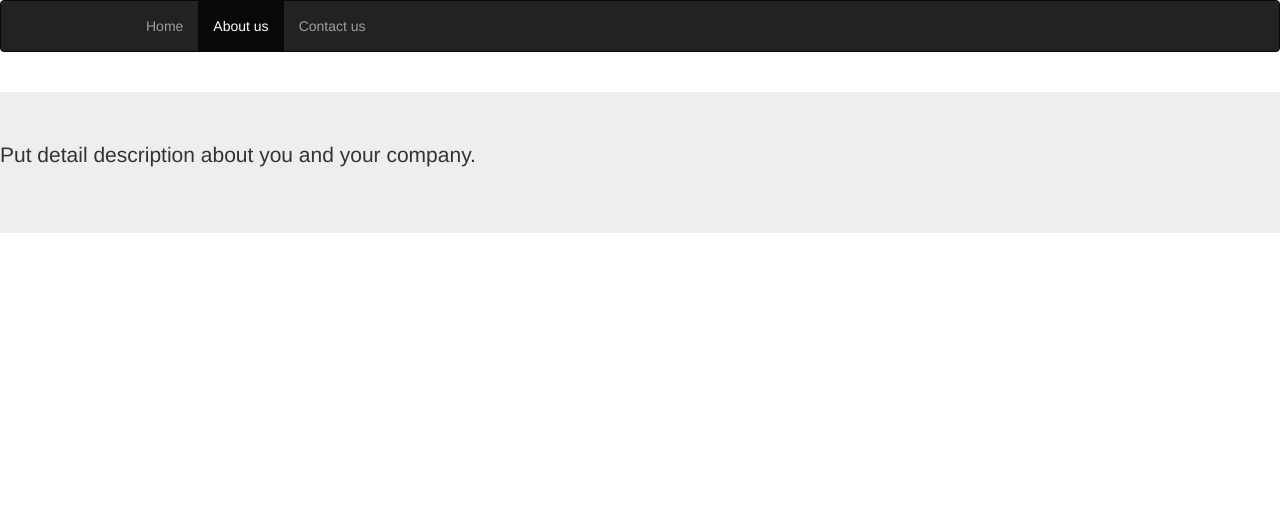
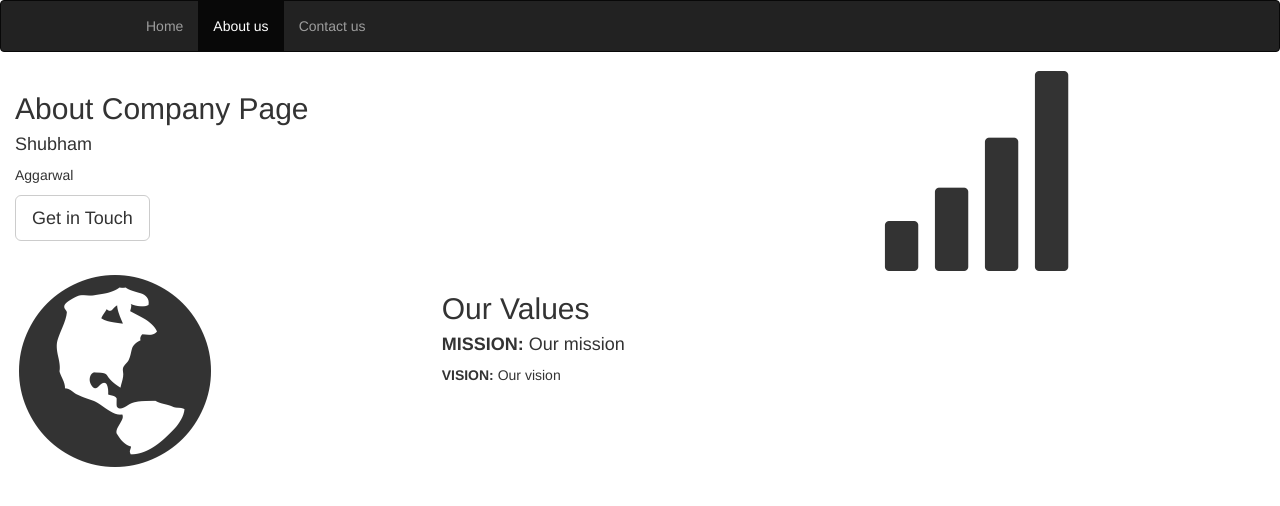
Before and after one commit to PlugShubham/node-full-website, a website: page views/about.html in a window 1280 px wide. Drawn offline with nearby package versions, Linux system fonts and the light colour scheme.

Commit message:
Update about.html
Added Text to About Page AS WELL

```diff
--- a/views/about.html
+++ b/views/about.html
@@ -2,6 +2,17 @@
 <head>
 <link rel="stylesheet" href="http://maxcdn.bootstrapcdn.com/bootstrap/3.3.1/css/bootstrap.min.css">
 <script src="//maxcdn.bootstrapcdn.com/bootstrap/3.3.1/js/bootstrap.min.js"></script>
+ <style>
+.logo {
+    font-size: 200px;
+}
+@media screen and (max-width: 768px) {
+    .col-sm-4 {
+        text-align: center;
+        margin: 25px 0;
+    }
+}
+</style>
 </head>
 <body>
   <div>
@@ -13,12 +24,31 @@
         <li><a href="/contact">Contact us</a></li>
       </ul>
 </nav>
+<div class="container-fluid">
+  <div class="row">
+    <div class="col-sm-8">
+      <h2>About Company Page</h2>
+      <h4>Shubham</h4>
+      <p>Aggarwal</p>
+      <button class="btn btn-default btn-lg">Get in Touch</button>
+    </div>
+    <div class="col-sm-4">
+      <span class="glyphicon glyphicon-signal logo"></span>
+    </div>
+  </div>
 </div>
-  <br/>
-  <div class="jumbotron">
-  <p>
-    Put detail description about you and your company.
-  </p>
+
+<div class="container-fluid bg-grey">
+  <div class="row">
+    <div class="col-sm-4">
+      <span class="glyphicon glyphicon-globe logo"></span>
+    </div>
+    <div class="col-sm-8">
+      <h2>Our Values</h2>
+      <h4><strong>MISSION:</strong> Our mission </h4>
+      <p><strong>VISION:</strong> Our vision </p>
+    </div>
+  </div>
 </div>
   </div>
 </body>
```
